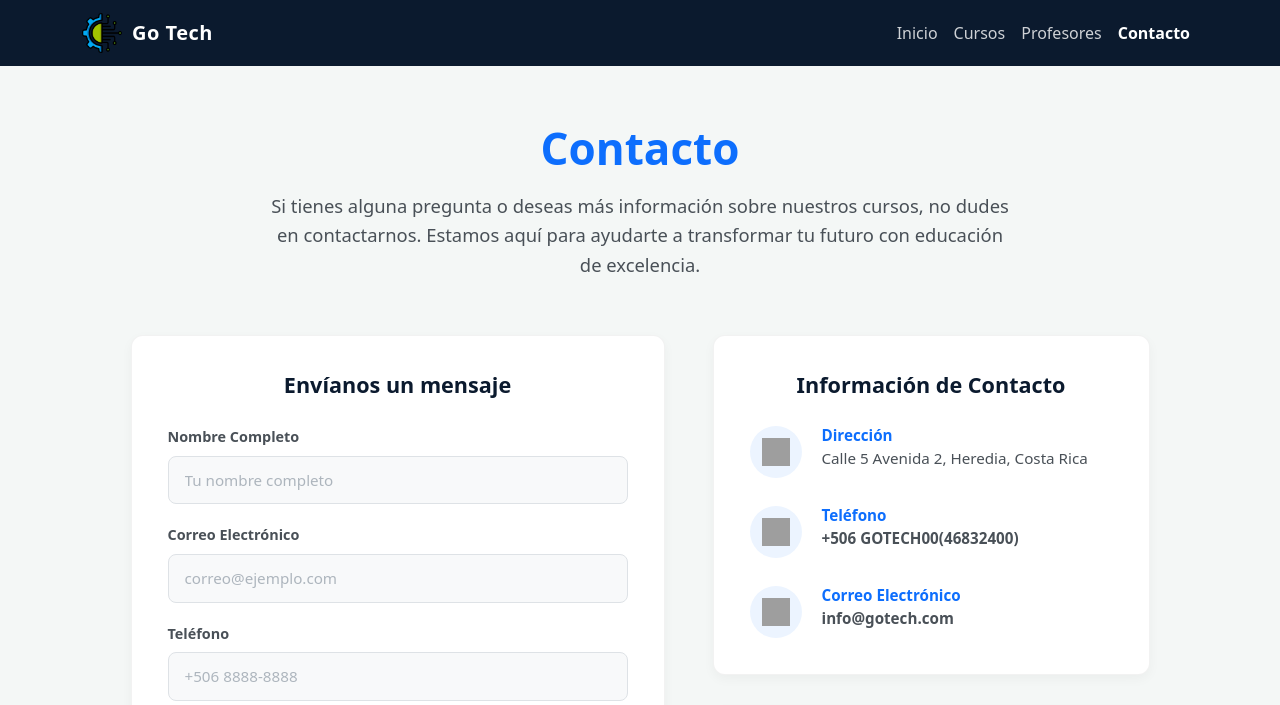
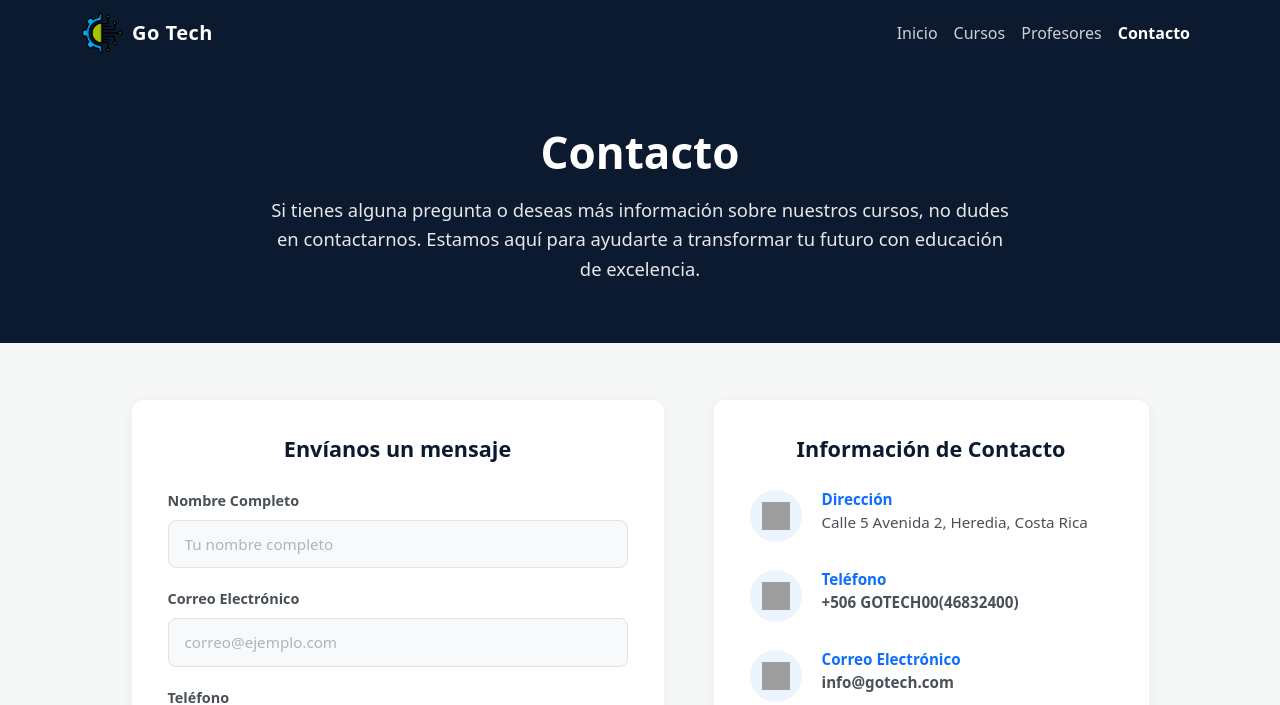
Before and after one commit to Fidelitas-Ambiente-Web-Cliente-Servidor/sc502-ln-practica1-sc502_ln_practica1_q2_2026_g6, a PHP site: page /contacto.html in a window 1280 px wide. Shown: the top 705 px of the page. Run offline with PHP 8.4, Linux system fonts and the light colour scheme; grey boxes are pictures that could not be loaded.

Commit message:
Actualización encabezado contacto.html y css.

```diff
--- a/Tarea1/contacto.html
+++ b/Tarea1/contacto.html
@@ -30,16 +30,17 @@
     </div>
   </nav>
 
+  <!-- ========== ENCABEZADO DE LA PÁGINA (Igual a cursos.html) ========== -->
+  <header class="page-header">
+    <div class="container">
+      <h1>Contacto</h1>
+      <p>Si tienes alguna pregunta o deseas más información sobre nuestros cursos, no dudes en contactarnos. Estamos aquí para ayudarte a transformar tu futuro con educación de excelencia.</p>
+    </div>
+  </header>
+
   <!-- ========== CONTENIDO PRINCIPAL ========== -->
   <main class="contacto-main-padding">
-
     <div class="container">
-
-      <section class="contacto-header">
-        <h1>Contacto</h1>
-        <p>Si tienes alguna pregunta o deseas más información sobre nuestros cursos, no dudes en contactarnos. Estamos aquí para ayudarte a transformar tu futuro con educación de excelencia.</p>
-      </section>
-
       <div class="row g-5 justify-content-center">
 
         <!-- 2. Formulario -->
--- a/Tarea1/css/contacto.css
+++ b/Tarea1/css/contacto.css
@@ -52,21 +52,23 @@ body {
 }
 
 /* --- PUNTO 1: ENCABEZADO --- */
-.contacto-header {
+.page-header {
+  background-color: var(--stats-bg);
+  color: white;
   text-align: center;
-  margin-bottom: 3.5rem;
+  padding: 60px 0;
 }
 
-.contacto-header h1 {
+.page-header h1 {
   font-size: 2.75rem;
   font-weight: 700;
-  color: var(--primary);
   margin-bottom: 1rem;
+  color: white;
 }
 
-.contacto-header p {
+.page-header p {
   font-size: 1.15rem;
-  color: #495057;
+  color: rgba(255, 255, 255, 0.9);
   max-width: 750px;
   margin: 0 auto;
   line-height: 1.6;
```
